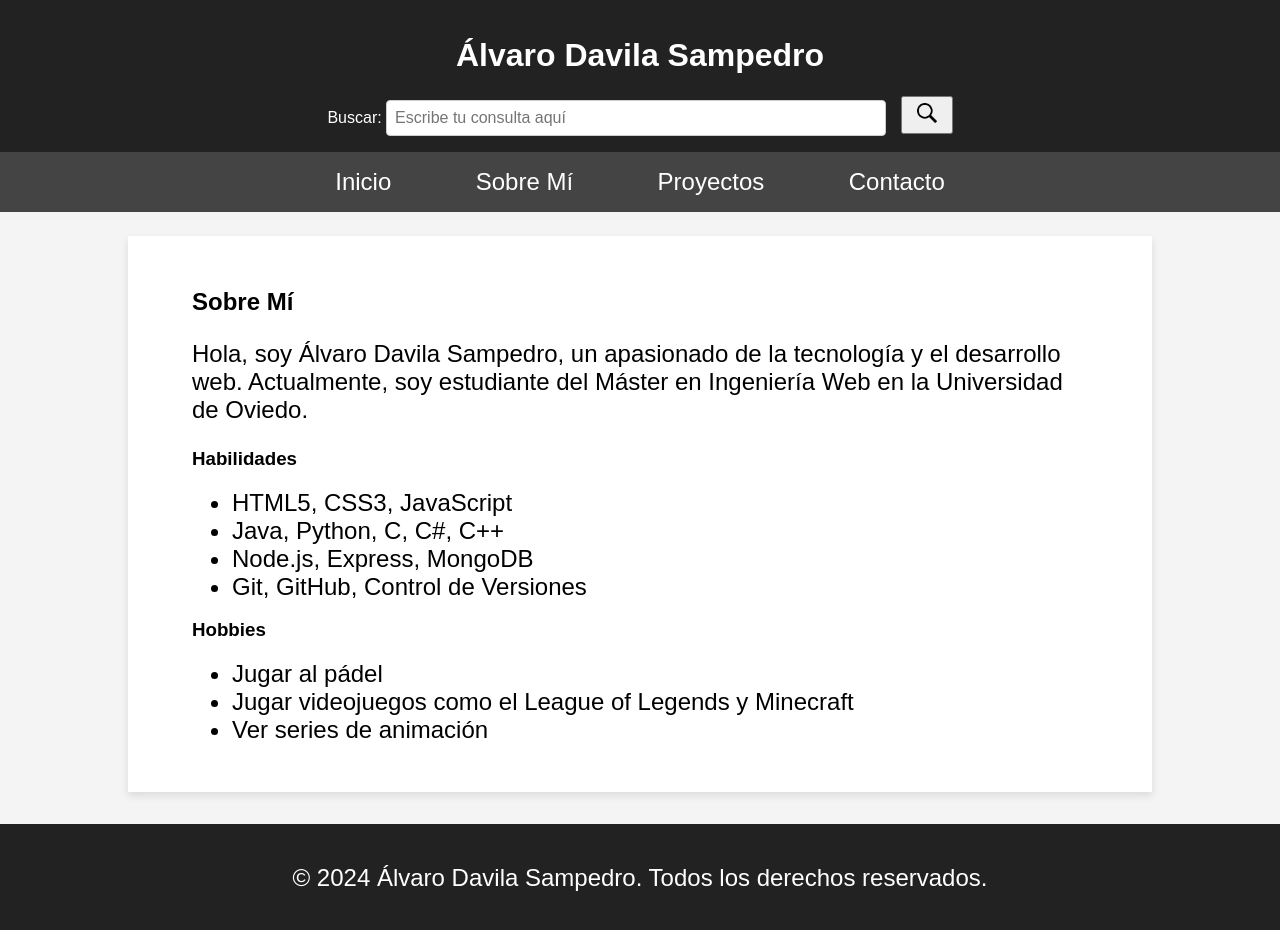
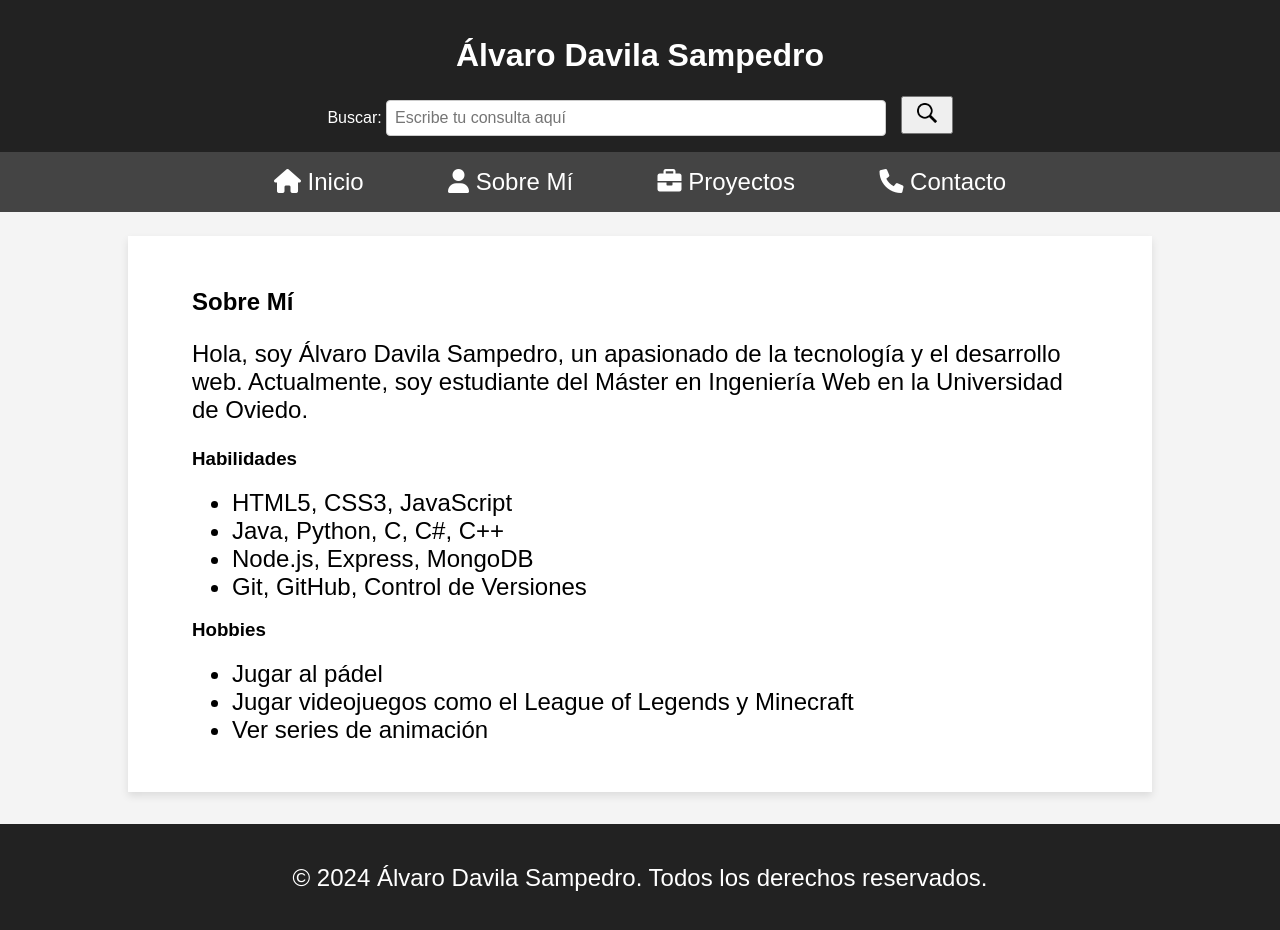
Before and after one commit to uo284548/PersonalPageUO284548, a plain HTML site: page about.html in a window 1280 px wide. Drawn offline with Linux system fonts and the light colour scheme.

Commit message:
Añadido link

```diff
--- a/about.html
+++ b/about.html
@@ -12,6 +12,7 @@
             y=l.getElementsByTagName(r)[0];y.parentNode.insertBefore(t,y);
         })(window, document, "clarity", "script", "owyndh6x6f");
     </script>
+    <link rel="stylesheet" href="https://cdnjs.cloudflare.com/ajax/libs/font-awesome/6.0.0-beta3/css/all.min.css"/>
 </head>
 <body>
     <header>
```
Also changed, not shown: contact.html (+1 -0 lines), projects.html (+1 -0 lines), search_results.html (+1 -0 lines).
